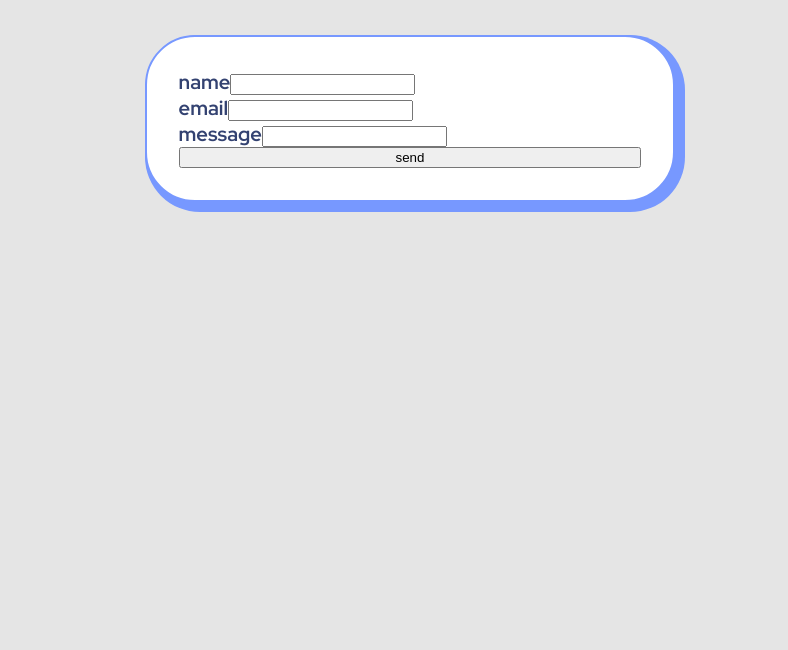
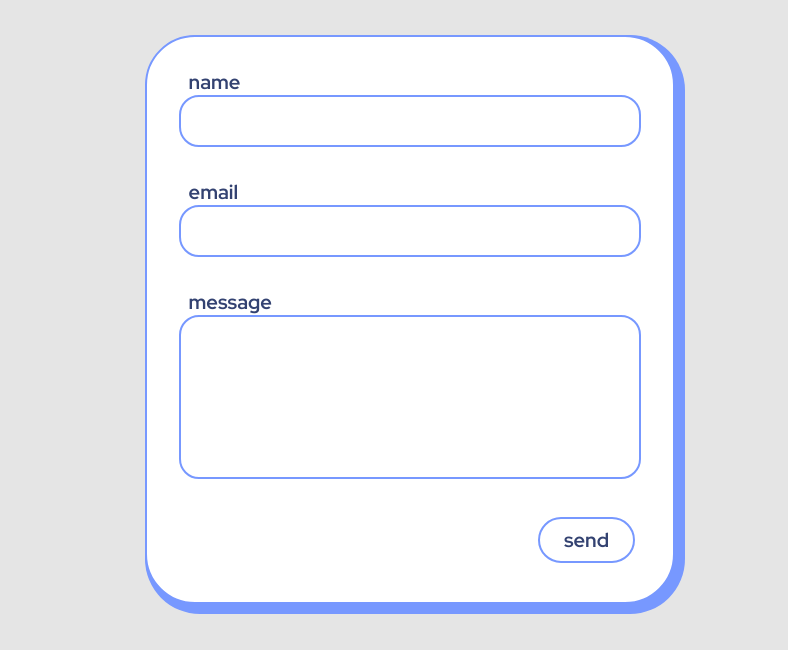
Before and after one commit to munjoonteo/website, a Gatsby site: page /contact in a window 1280 px wide. Shown: the part 252-902 px from the top of the page, without its empty margins (230-1018 px from the left). Before the commit the page ends 800 px from the top, so only its background shows below. Built offline with nearby package versions, Linux system fonts and the light colour scheme; Gatsby itself is replaced by a stand-in of ours.

Commit message:
finished contact form style

```diff
--- a/src/pages/contact.js
+++ b/src/pages/contact.js
@@ -78,34 +78,49 @@ export default function Contact() {
           I'm always interested in making new things!{"\n"}Let's talk!
         </div>
         <form className={cardStyles.card}>
-          <label className={cardStyles.field_name}>
-            name
-            <input
+          <div className={cardStyles.field_group}>
+            <div className={cardStyles.field_name}>name</div>
+            <textarea
               type="text"
               name="name"
               value={data.name}
               onChange={handleChange}
+              className={cardStyles.textbox}
+              wrap="off"
             />
-          </label>
-          <label className={cardStyles.field_name}>
-            email
-            <input
+          </div>
+          <div className={cardStyles.field_group}>
+            <div className={cardStyles.field_name}>email</div>
+            <textarea
               type="text"
               name="email"
               value={data.email}
               onChange={handleChange}
+              className={cardStyles.textbox}
+              wrap="off"
             />
-          </label>
-          <label className={cardStyles.field_name}>
-            message
-            <input
+          </div>
+          <div className={cardStyles.field_group}>
+            <div className={cardStyles.field_name}>message</div>
+            <textarea
               type="text"
               name="message"
               value={data.message}
               onChange={handleChange}
+              className={`${cardStyles.message} ${cardStyles.textbox}`}
             />
-          </label>
-          <button onClick={formSubmit}>{data.buttonText}</button>
+          </div>
+          <div className={cardStyles.button_container}>
+            <div
+              role="button"
+              tabIndex="0"
+              className={cardStyles.button}
+              onClick={formSubmit}
+              onKeyDown={formSubmit}
+            >
+              {data.buttonText}
+            </div>
+          </div>
         </form>
       </div>
     </Layout>
--- a/src/styles/contact.module.css
+++ b/src/styles/contact.module.css
@@ -11,7 +11,63 @@
   box-shadow: 5px 5px 0px 5px #7798ff;
 }
 
+.field_group {
+  display: flex;
+  flex-direction: column;
+}
+
 .field_name {
   font-size: 20px;
   color: #334271;
+  padding-left: 10px;
 }
+
+.textbox {
+  border: 2px solid #7798ff;
+  border-radius: 20px;
+  margin-bottom: 2rem;
+  padding: 1rem;
+  height: 1rem;
+  font-size: 20px;
+  resize: none;
+  overflow: hidden;
+  font-family: "Red Hat Display", sans-serif;
+  font-weight: 400;
+}
+
+.message {
+  height: 8rem;
+}
+
+.button_container {
+  display: flex;
+  flex-direction: row-reverse;
+  align-items: flex-end;
+}
+
+.button {
+  border: 2px solid #7798ff;
+  border-radius: 50px;
+  margin: 0.4rem;
+  padding: 0.5rem 1.5rem 0.5rem;
+  background-color: white;
+  text-decoration: none;
+  font-size: 20px;
+  color: #334271;
+  text-align: center;
+}
+
+.button:hover,
+.button:focus {
+  transition: 0.4s cubic-bezier(0.4, 0, 0.2, 1);
+  text-decoration: underline;
+}
+
+.textbox:focus,
+.textbox:active,
+.message:focus,
+.message:active,
+.button:active,
+.button:focus {
+  outline: none;
+}
--- a/src/styles/layout.module.css
+++ b/src/styles/layout.module.css
@@ -1,9 +1,9 @@
-@import url("https://fonts.googleapis.com/css2?family=Red+Hat+Display:wght@700&display=swap");
-
+@import url("https://fonts.googleapis.com/css2?family=Red+Hat+Display:wght@400;700&display=swap");
 .app {
   margin-left: 20%;
   margin-right: 20%;
   font-family: "Red Hat Display", sans-serif;
+  font-weight: 700;
 }
 
 .header {
```
